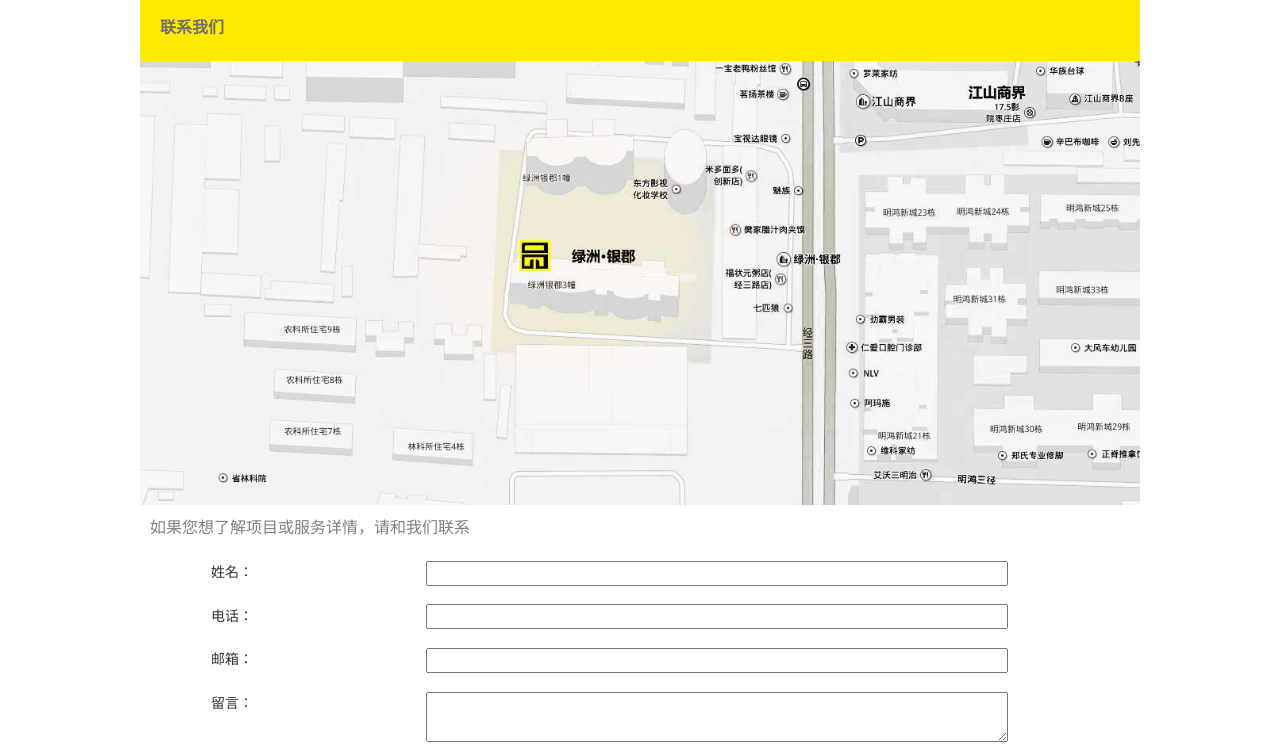
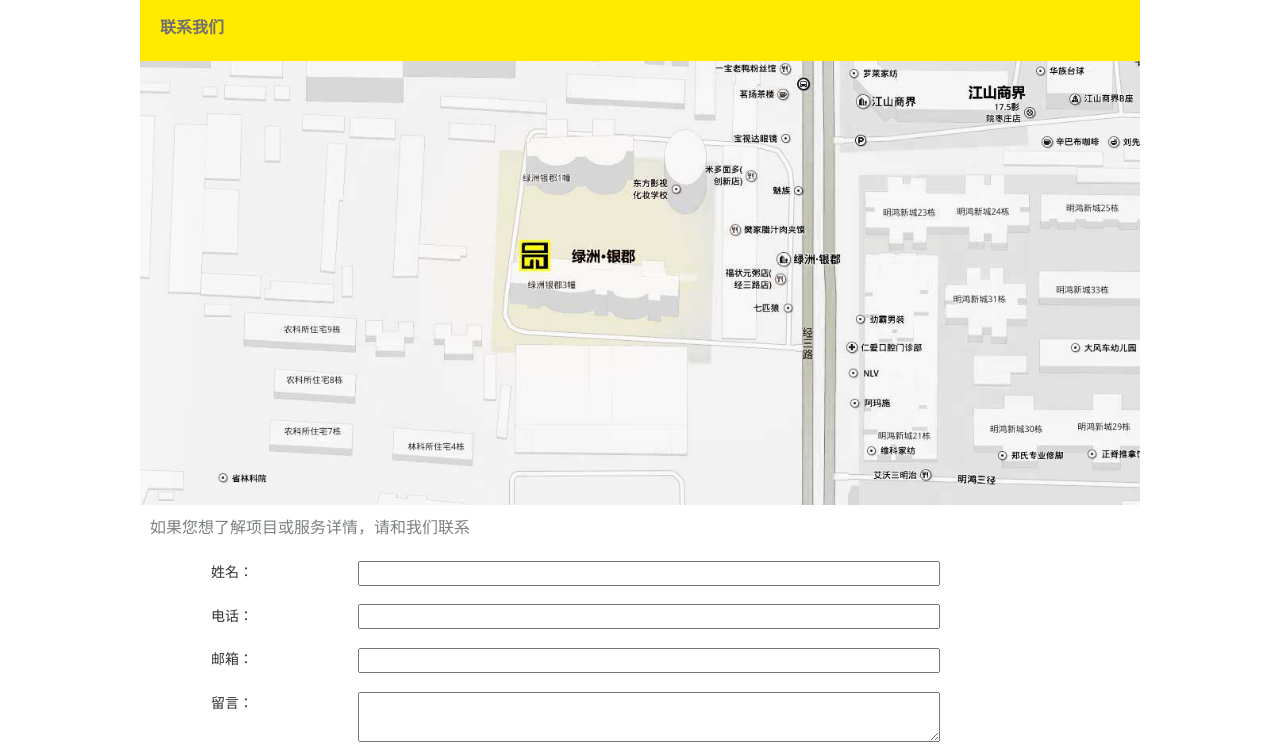
Before and after one commit to ChangPengqi/myapp, a plain HTML site: page Pincekj/contact.html in a window 1280 px wide. Shown: the part 54-800 px from the top of the page. Drawn offline with Linux system fonts and the light colour scheme.

Commit message:
Update app.css

```diff
--- a/Pincekj/css/app.css
+++ b/Pincekj/css/app.css
@@ -133,7 +133,7 @@ footer p img{ margin-top:-42px}
 .space dl{ margin:20px 0; margin-bottom:10px;}
 .space dl h4{ border-bottom:1px solid #dedede; padding-bottom:10px}
 .space dl p{ font-size:14px; text-indent:2em; margin-bottom:0}
-.detail form p label{ font-weight:normal; width:25%; f}
+.detail form p label{ font-weight:normal; width:18%; }
 .detail form p input{ width:60%; }
 .detail form p textarea{ width:60%}
 .detail form{ border-bottom:1px solid #dedede }
```
